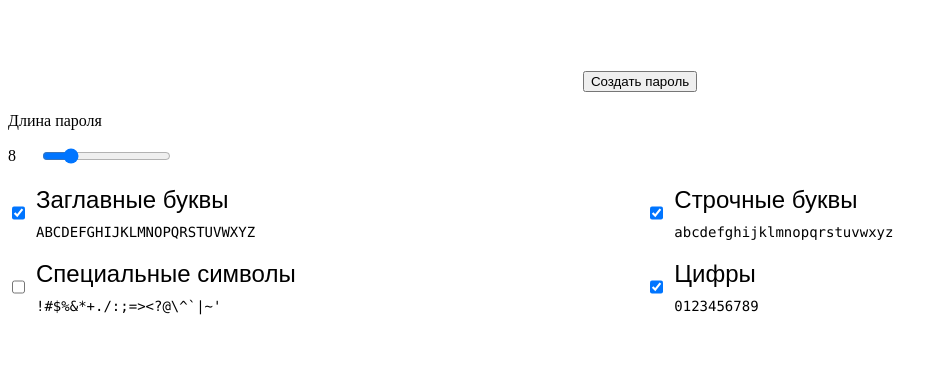
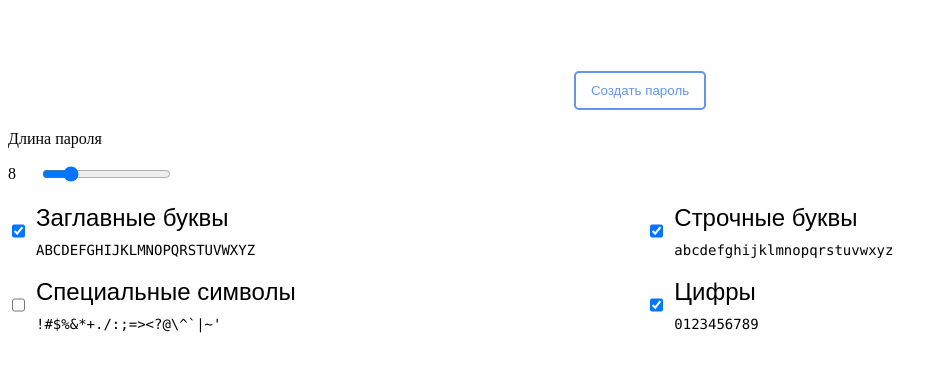
Before and after one commit to KeisJS/PasswordGenerator, a React (Vite) app: page / in a window 1280 px wide. Shown: the top 370 px of the page, without its empty margins (0-947 px from the left). Built offline with nearby package versions, Linux system fonts and the light colour scheme.

Commit message:
T11: add ui button

```diff
--- a/src/PasswordGenerator/RefreshPasswordButton/index.tsx
+++ b/src/PasswordGenerator/RefreshPasswordButton/index.tsx
@@ -2,6 +2,7 @@ import { usePasswordGeneratorContext } from '../PasswordGeneratorProvider/contex
 import { charGenerators } from '../charGenerator/charGenerators.ts'
 import { passwordGenerator } from '../passwordGenerator'
 import { useCallback, memo } from 'react'
+import Button from '../../UI/Button'
 
 const RefreshPasswordButton = () => {
   const {
@@ -21,9 +22,10 @@ const RefreshPasswordButton = () => {
   }, [activeGenerators, length, setPassword])
 
   return (
-    <button type="button" onClick={ refreshPasswordHandler }>
-      Создать пароль
-    </button>
+    <Button
+      description="Создать пароль"
+      onClick={ refreshPasswordHandler }
+    />
   )
 }
 
--- /dev/null
+++ b/src/UI/Button/index.tsx
@@ -0,0 +1,19 @@
+import { memo } from 'react'
+import styles from './styles.module.css'
+
+interface IButtonProps {
+  onClick: () => void
+  description: string
+}
+
+const Button = (props: IButtonProps) => {
+  const { onClick, description } = props
+
+  return (
+    <button type="button" onClick={ onClick } className={ styles.button }>
+      { description }
+    </button>
+  )
+}
+
+export default memo(Button)
--- /dev/null
+++ b/src/UI/Button/styles.module.css
@@ -0,0 +1,10 @@
+.button {
+  display: inline-block;
+  appearance: none;
+  padding: 10px 15px;
+  border: 2px solid cornflowerblue;
+  border-radius: 5px;
+  color: cornflowerblue;
+  background: white;
+  cursor: pointer;
+}
```
